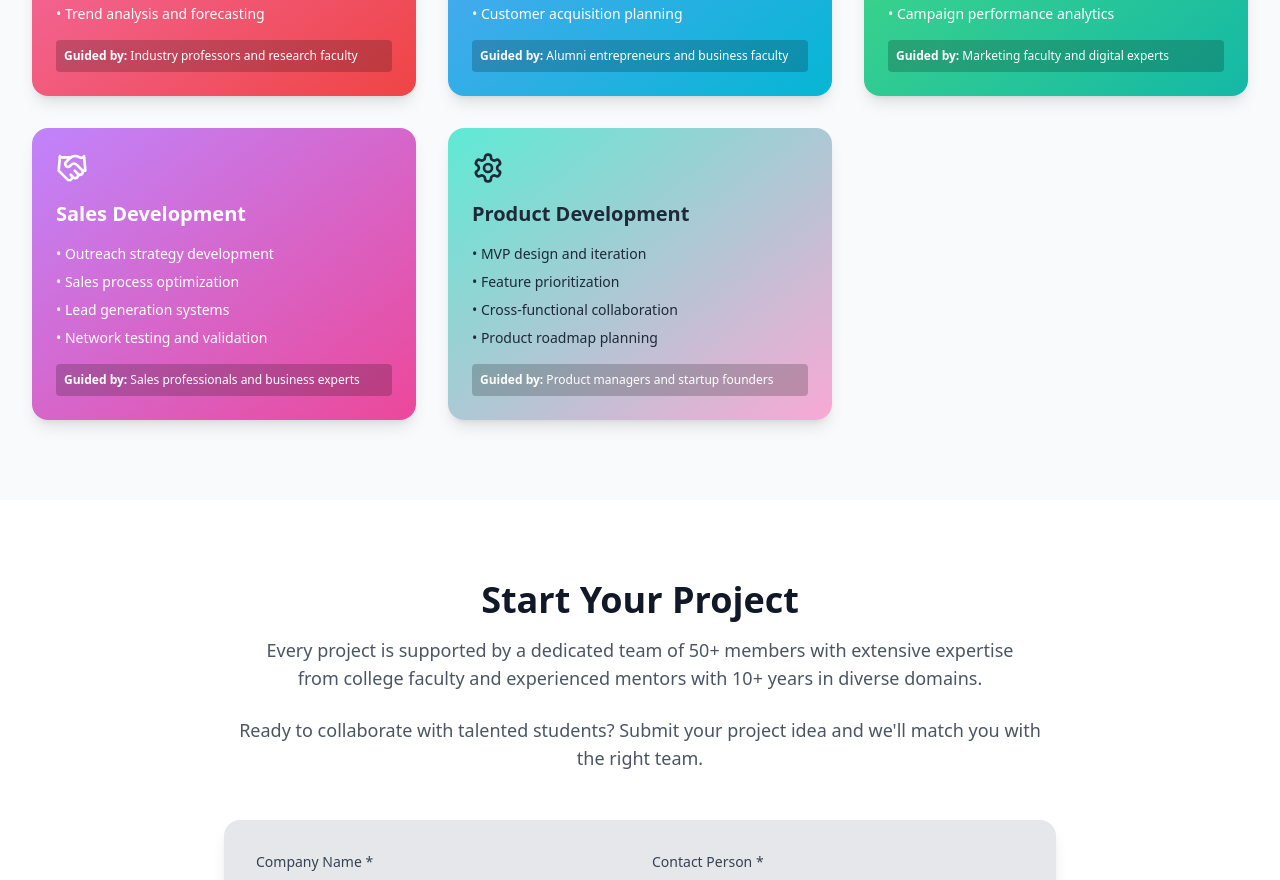
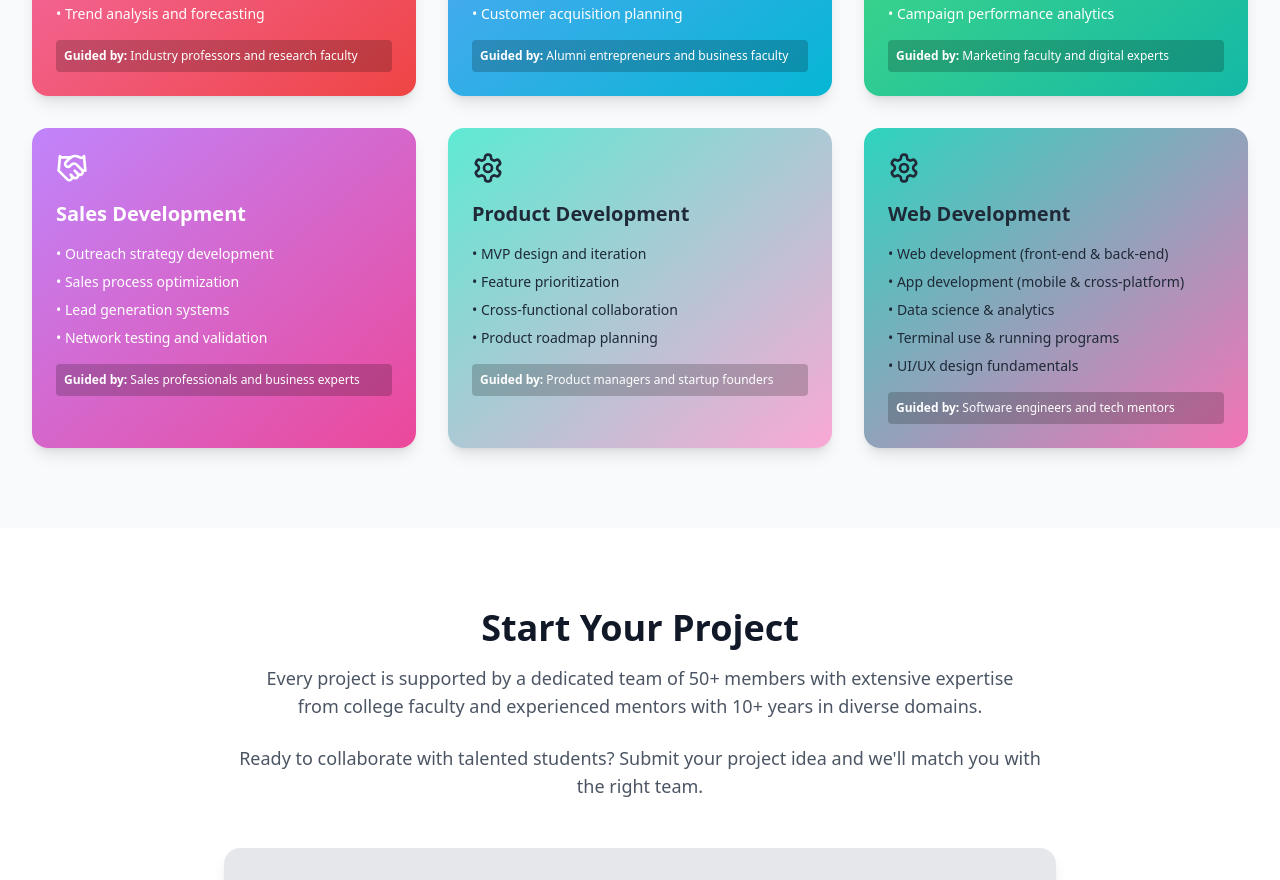
Before and after one commit to rajkumar963/CollegeGigs, a React (Vite) app: page / in a window 1280 px wide. Shown: the part 1820-2700 px from the top of the page. Built offline with nearby package versions, Linux system fonts and the light colour scheme.

Commit message:
code updated

```diff
--- a/src/components/CampusGigLanding.tsx
+++ b/src/components/CampusGigLanding.tsx
@@ -407,6 +407,23 @@ export default function CampusGigLanding() {
               </ul>
               <p className="text-xs bg-black bg-opacity-20 p-2 rounded text-white">
                 <strong>Guided by:</strong> Product managers and startup founders
+              </p>
+            </div>
+            {/* Web Development */}
+            <div className="bg-gradient-to-br from-teal-400 to-pink-400 p-6 rounded-2xl text-gray-800 hover:transform hover:scale-105 transition-all shadow-lg">
+              <div className="mb-4">
+                <Settings className="w-8 h-8 mb-4" />
+                <h3 className="text-xl font-bold mb-2">Web Development</h3>
+              </div>
+              <ul className="space-y-2 text-sm mb-4">
+                <li>• Web development (front-end & back-end)</li>
+                <li>• App development (mobile & cross-platform)</li>
+                <li>• Data science & analytics</li>
+                <li>• Terminal use & running programs</li>
+                <li>• UI/UX design fundamentals</li>
+              </ul>
+              <p className="text-xs bg-black bg-opacity-20 p-2 rounded text-white">
+                <strong>Guided by:</strong> Software engineers and tech mentors
               </p>
             </div>
           </div>
```
